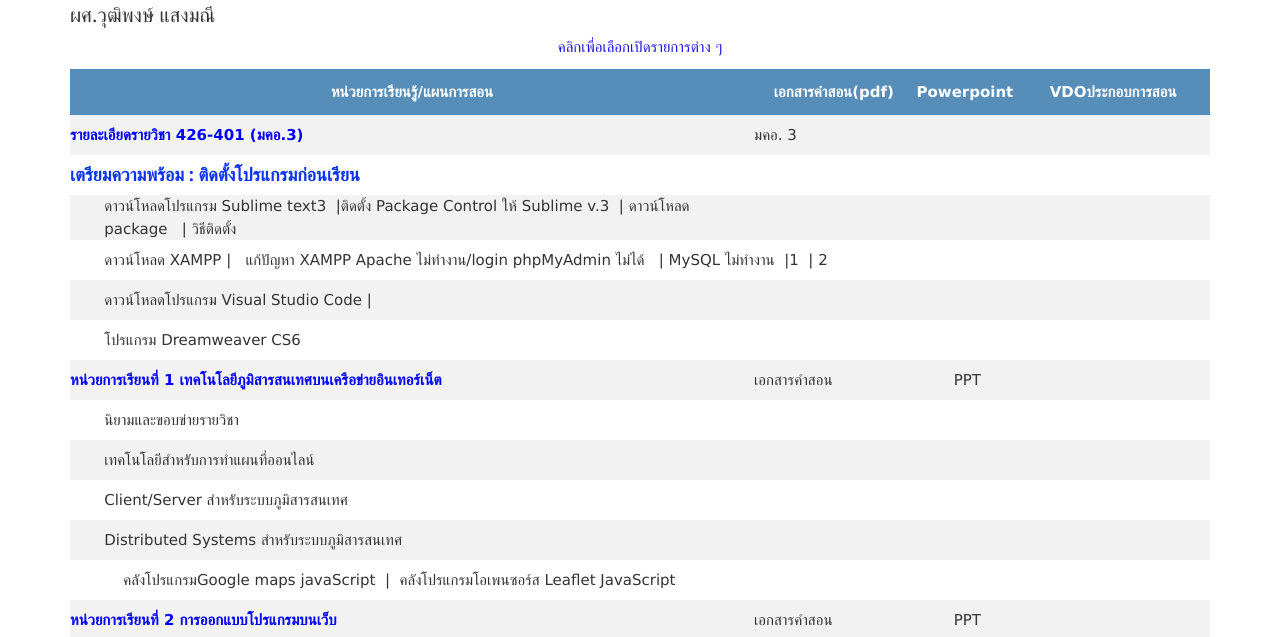
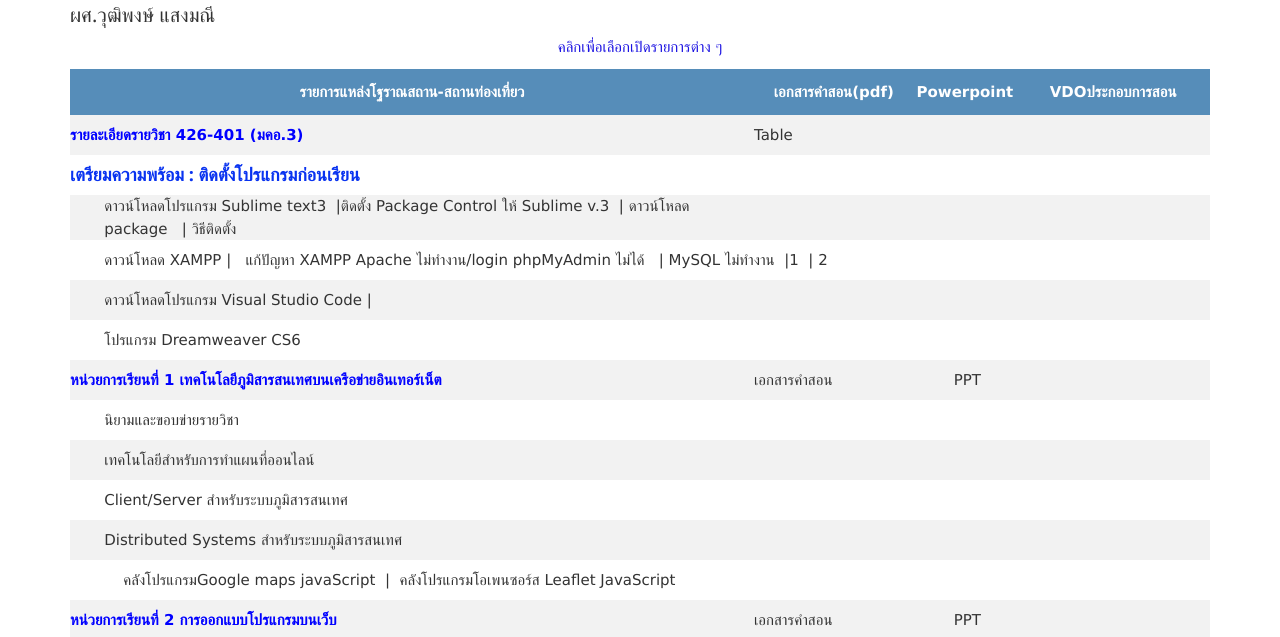
Before and after one commit to wutthipongWebGIS/VRculture.github.io, a plain HTML site: page index.html in a window 1280 px wide. Shown: the part 94-731 px from the top of the page. Drawn offline with nearby package versions, Linux system fonts and the light colour scheme.

Commit message:
Update index.html

```diff
--- a/index.html
+++ b/index.html
@@ -100,14 +100,14 @@ a:active {
 
 <table id="customers">
   <tr>
-    <th colspan="2">หน่วยการเรียนรู้/แผนการสอน</th>
+    <th colspan="2">รายการแหล่งโฐราณสถาน-สถานท่องเที่ยว</th>
     <th width="14%">เอกสารคำสอน(pdf)</th>
     <th width="9%">Powerpoint</th>
     <th width="17%">VDOประกอบการสอน</th>
   </tr>
   <tr>
     <td height="40" colspan="2"><a href="มคอ3IntenetGIS64.pdf"><b><font color="#0000FF">รายละเอียดรายวิชา 426-401 (มคอ.3)</font></b>  </a>      </td>
-    <td height="40"><a href="มคอ3IntenetGIS64.pdf"> มคอ. 3</a></td>
+    <td height="40"><a href="table.html"> Table</a></td>
     <td height="40">&nbsp;</td>
     <td height="40">&nbsp;</td>
   </tr>
```
